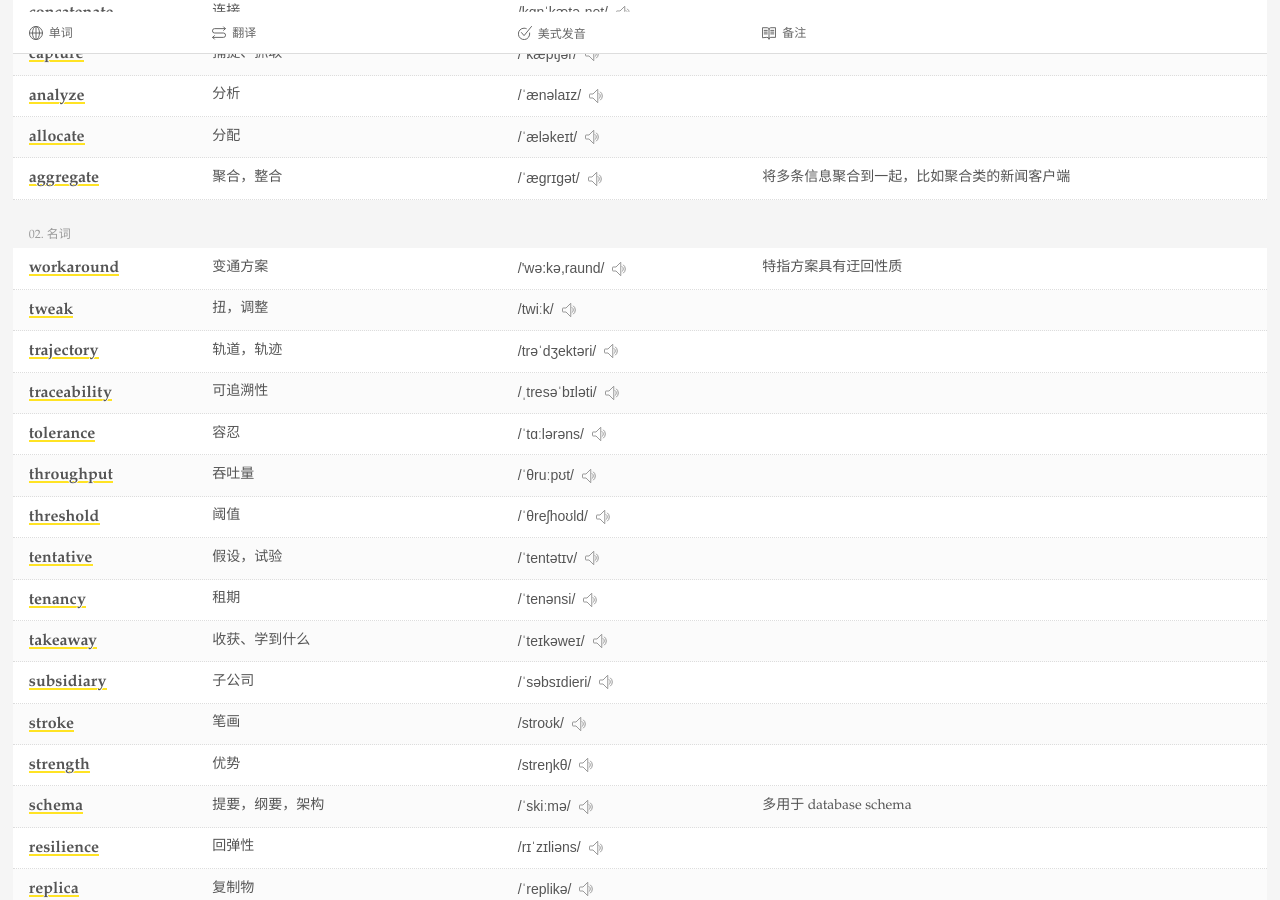
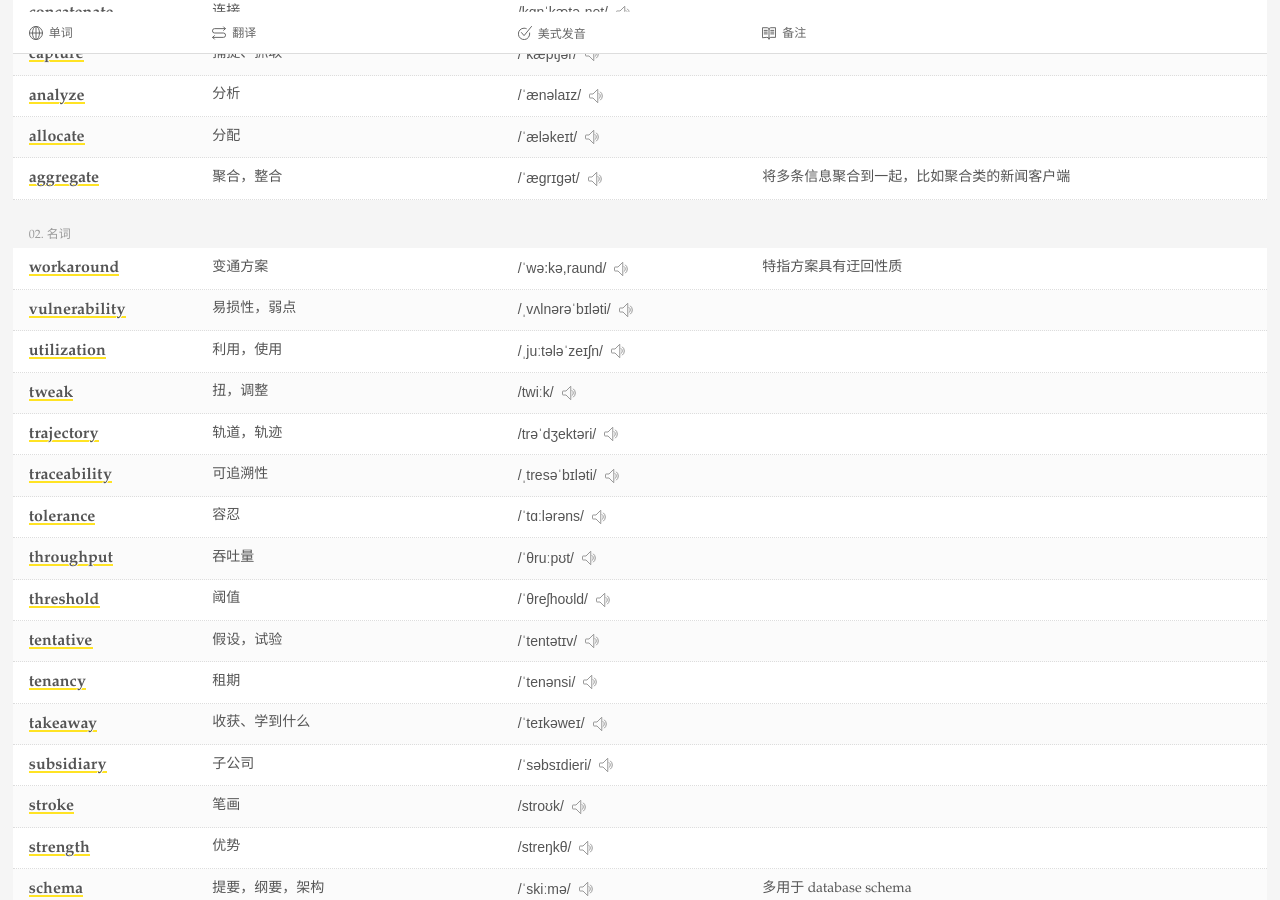
Before and after one commit to Wei-Xia/most-frequent-technology-english-words, a Jekyll site: the page built from index.html, in a window 1280 px wide and 900 px high, scrolled down 958 px. Built offline with Jekyll 4.4.1, drawn with Linux system fonts in a browser that asks for light colours; some of the changed text lies outside the part shown.

Commit message:
task: update word list

```diff
--- /dev/null
+++ b/_posts/2020-01-01-utilization.md
@@ -0,0 +1,7 @@
+---
+word: utilization
+meaning: 利用，使用
+correct: /ˌjuːtələˈzeɪʃn/
+note:
+category: 名词
+---
--- /dev/null
+++ b/_posts/2020-01-01-vulnerability.md
@@ -0,0 +1,7 @@
+---
+word: vulnerability
+meaning: 易损性，弱点
+correct: /ˌvʌlnərəˈbɪləti/
+note:
+category: 名词
+---
--- a/_posts/2020-01-01-workaround.md
+++ b/_posts/2020-01-01-workaround.md
@@ -1,7 +1,7 @@
 ---
 word: workaround
 meaning: 变通方案
-correct: /'wə:kə,raund/
+correct: /ˈwə:kə,raund/
 note: 特指方案具有迂回性质
 category: 名词
 ---
```
Also changed, not shown: _posts/2020-01-01-sustainable.md (added, +7 -0 lines).
